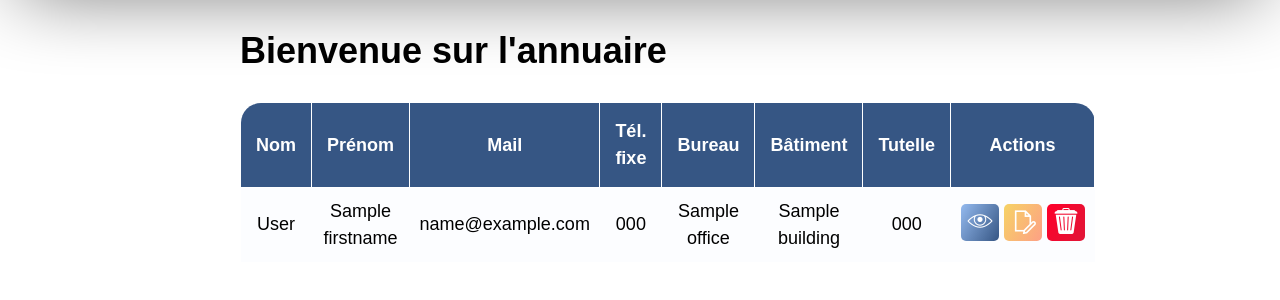
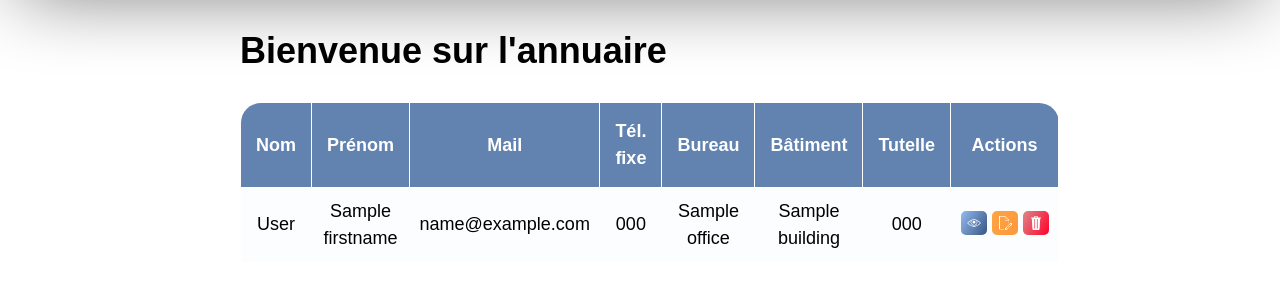
Before and after one commit to WesleyPin/ProjetLaboHubert, a Symfony app: template annuaire/templates/front/index.html.twig in a window 1280 px wide. Shown: the part 75-375 px from the top of the page. Run offline with Twig, Linux system fonts and the light colour scheme; the template is opened without the code that fills it: most values are stand-ins (such as "Sample title", 1, 10 or a date in 2020); some libraries are stand-ins or nearby versions.

Commit message:
Ajout icônes meilleure résolution

```diff
--- a/annuaire/public/css/annuaire.css
+++ b/annuaire/public/css/annuaire.css
@@ -77,10 +77,11 @@ body {
 /* Tableau annuaire */
 .table-annuaire {
     border-collapse: collapse;
+    max-width: 800px;
 }
 
 .table-annuaire thead {
-    background-color: #365684;
+    background-color: #6282af;
 }
 
 .table-annuaire thead th {
@@ -116,7 +117,6 @@ body {
 /* Boutons dans le tableau annuaire */
 .table-annuaire button {
     border-radius: 5px;
-    border: 0;
     cursor: pointer;
     outline: none;
 }
@@ -128,7 +128,9 @@ body {
 
 /* Icônes des boutons */
 .table-annuaire button img {
-    padding : 3px 0 3px 0;
+    padding : 4px 0 1px 0;
+    width: 14px;
+    height: 14px;
 }
 
 /* Permet de ne pas sauter de ligne pour les boutons */
@@ -139,16 +141,19 @@ body {
 /* Bouton Voir */
 .button-view {
     background-image: linear-gradient(120deg, #94baef 0%, #365684 100%);
+    border: none;
 }
 
 /* Bouton Modifier */
 .button-edit {
-    background-image: linear-gradient(120deg, #f6d365 0%, #fda085 100%);
+    background-image: linear-gradient(120deg, #ffa444 0%, #fc983c 100%);
+    border: none;
 }
 
 /* Bouton Supprimer */
 .button-delete {
-    background-image: linear-gradient(120deg, #ff002a 0%, #e01637 100%);
+    background-image: linear-gradient(120deg, #dd8888 0%, #ff002a 100%);
+    border: none;
 }
 
 /* Smartphones */
--- a/annuaire/templates/base.html.twig
+++ b/annuaire/templates/base.html.twig
@@ -4,6 +4,7 @@
         <meta charset="UTF-8">
         <link rel="stylesheet" href="{{ asset('css/annuaire.css') }}">
         <script src="https://ajax.googleapis.com/ajax/libs/jquery/3.3.1/jquery.min.js"></script>
+
         <script src="{{ asset('js/jquery.js') }}"></script>
         <title>{% block title %}Welcome!{% endblock %}</title>
         {% block stylesheets %}{% endblock %}
--- a/annuaire/templates/front/index.html.twig
+++ b/annuaire/templates/front/index.html.twig
@@ -65,9 +65,9 @@
         <td>
           <span class="do-not-wrap">
             <!-- TODO : Ajouter leur action -->
-            <button class="button-view"><img src="{{ asset('img/view-26.png') }}" alt="Voir"></button>
-            <button class="button-edit"><img src="{{ asset('img/edit-26.png') }}" alt="Modifier"></button>
-            <button class="button-delete"><img src="{{ asset('img/delete-26.png') }}" alt="Supprimer"></button>
+            <button class="button-view" title="Voir"><img src="{{ asset('img/view-100.png') }}" alt="Voir"></button>
+            <button class="button-edit" title="Modifier"><img src="{{ asset('img/edit-100.png') }}" alt="Modifier"></button>
+            <button class="button-delete" title="Supprimer"><img src="{{ asset('img/delete-100.png') }}" alt="Supprimer"></button>
           </span>
         </td>
       </tr>
```
Also changed, not shown: annuaire/public/img/delete-100.png (added), annuaire/public/img/delete-26.png (deleted), annuaire/public/img/edit-100.png (added), annuaire/public/img/edit-26.png (deleted), annuaire/public/img/view-100.png (added), annuaire/public/img/view-26.png (deleted).
